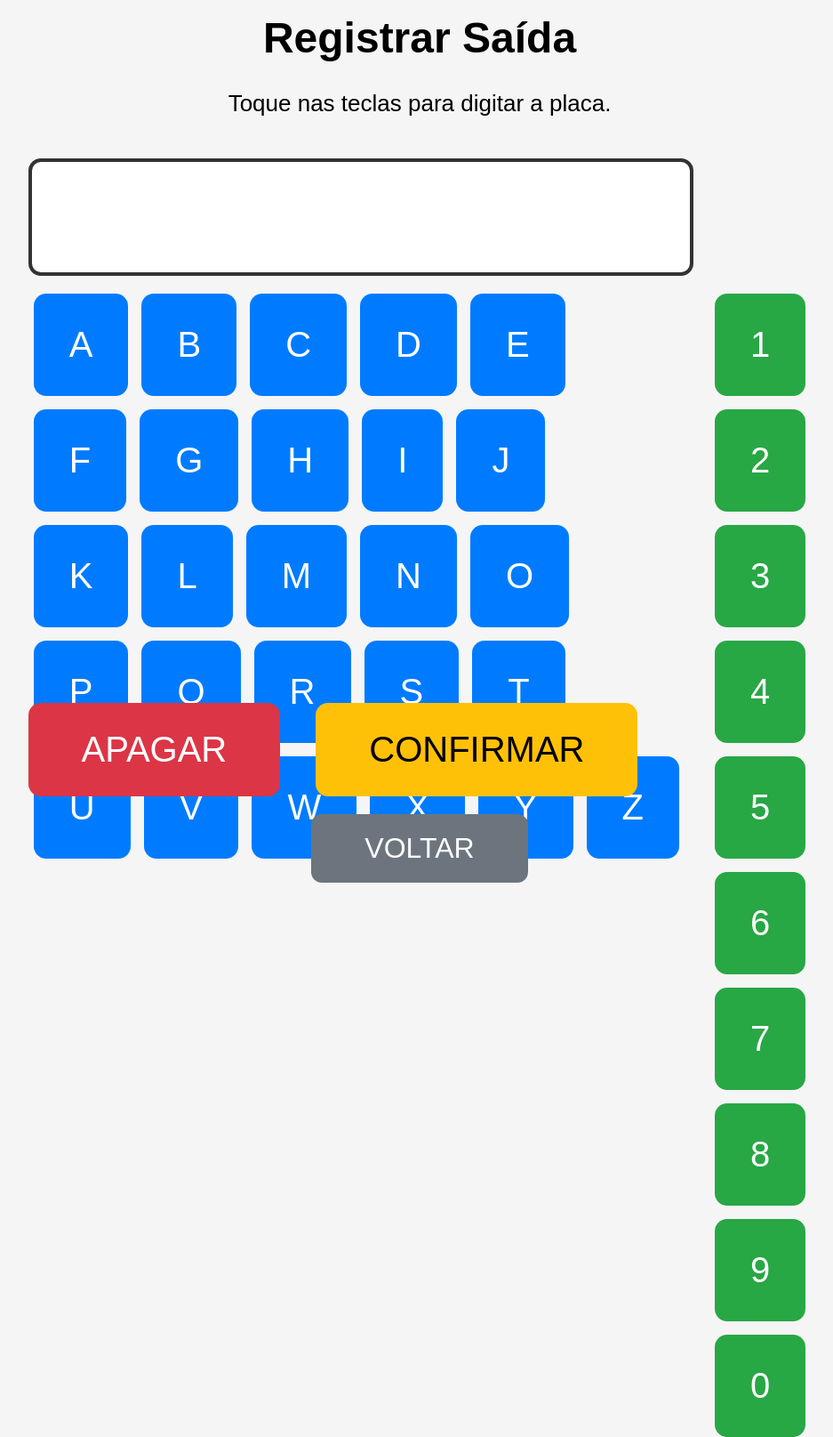
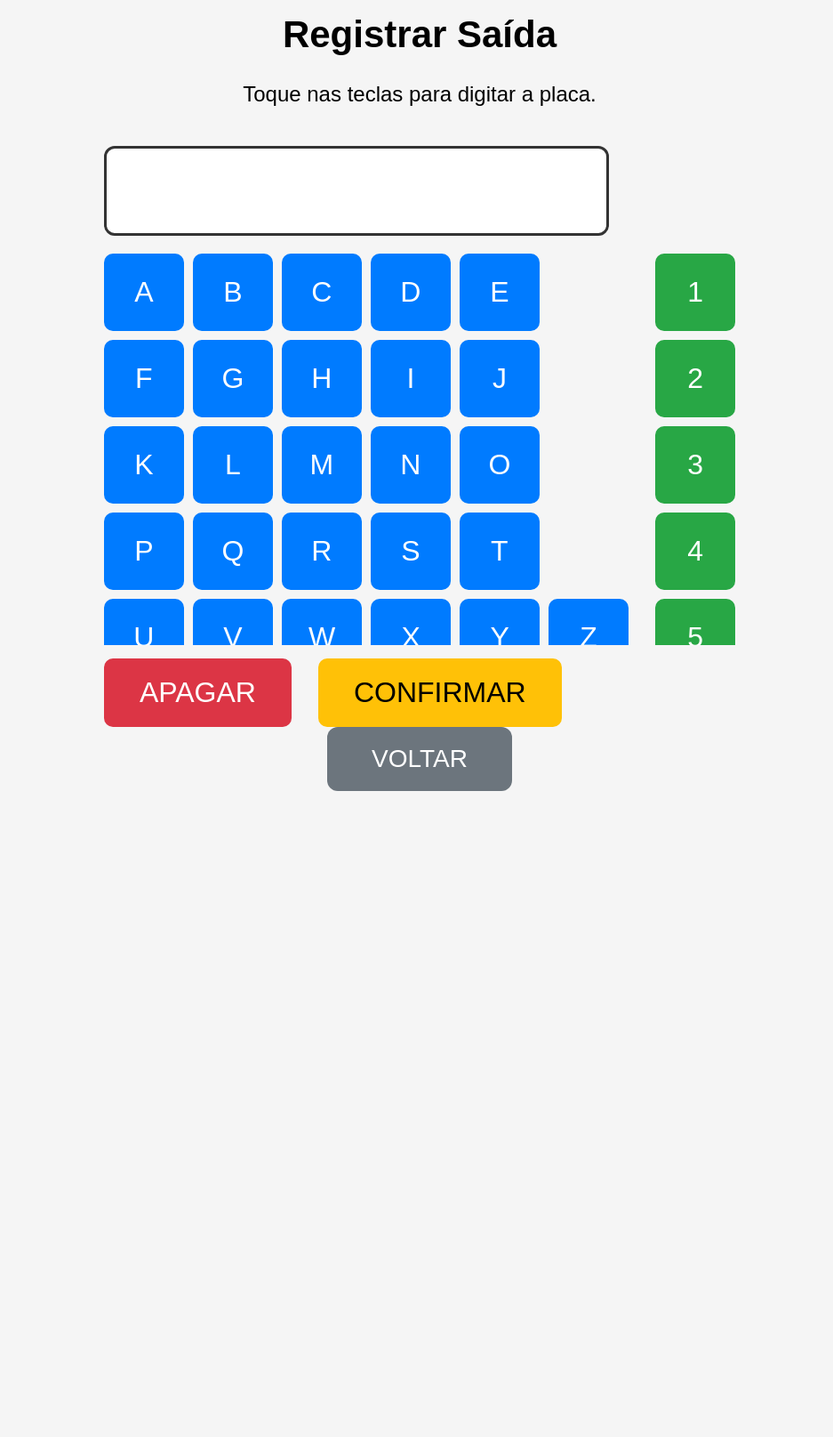
Before and after one commit to PedroMoeziaJr/programa_prime_park, a Flask app: page /saida in a window 1280 px wide. Shown: the whole page at 89% size, without its empty margins (168-1105 px from the left). After the commit the page ends 889 px from the top, so only its background shows below. Run offline with Flask 3, Linux system fonts and the light colour scheme.

Commit message:
Refactor CSS for improved layout and styling
Updated styles for various elements including buttons, inputs, and keyboard layout. Adjusted font sizes and margins for better UI consistency.

```diff
--- a/static/style.css
+++ b/static/style.css
@@ -7,7 +7,7 @@ body {
     padding: 0;
     font-family: Arial, sans-serif;
     background: #f5f5f5;
-    overflow: hidden;
+    overflow: hidden; /* impede rolagem */
 }
 
 .screen {
@@ -19,65 +19,109 @@ body {
     padding-top: 10px;
 }
 
-/* TÍTULOS */
+/* ===========================
+   TÍTULOS
+=========================== */
 h1 {
-    font-size: 48px;
+    font-size: 42px;
     margin: 5px;
 }
 
 p {
-    font-size: 26px;
+    font-size: 24px;
 }
 
-/* CAMPO DE DIGITAÇÃO */
+/* ===========================
+   BOTÕES DA TELA INICIAL
+=========================== */
+.menu-buttons {
+    margin-top: 40px;
+    display: flex;
+    flex-direction: column;
+    gap: 20px;
+}
+
+.btn-main, .btn-admin, .btn-back {
+    padding: 20px 50px;
+    font-size: 28px;
+    border: none;
+    border-radius: 12px;
+    cursor: pointer;
+}
+
+.btn-main {
+    background: #007bff;
+    color: white;
+}
+
+.btn-admin {
+    background: #28a745;
+    color: white;
+}
+
+.btn-back {
+    background: #6c757d;
+    color: white;
+}
+
+/* ===========================
+   CAMPO DE DIGITAÇÃO
+=========================== */
 .placa-input {
-    font-size: 64px;
+    font-size: 48px;
     text-align: center;
-    padding: 25px;
+    padding: 20px;
     margin: 20px 0;
-    width: 85%;
-    border-radius: 14px;
-    border: 4px solid #333;
+    width: 80%;
+    border-radius: 12px;
+    border: 3px solid #333;
     background: #ffffff;
 }
 
-/* TECLADO EM DUAS COLUNAS */
+/* ===========================
+   TECLADO LATERAL
+=========================== */
 .keyboard-container {
     display: flex;
     justify-content: center;
     align-items: flex-start;
-    gap: 40px;
+    gap: 30px;
     width: 100%;
-    height: 55vh;
+    height: 55vh; /* garante que cabe na tela */
+    overflow: hidden;
 }
 
 /* LETRAS */
 .keyboard-letters {
     display: flex;
     flex-direction: column;
-    gap: 15px;
+    gap: 10px;
 }
 
-/* NÚMEROS EM COLUNA */
+/* NÚMEROS */
 .keyboard-numbers {
     display: flex;
     flex-direction: column;
-    gap: 15px;
+    gap: 10px;
 }
 
 /* LINHAS DE LETRAS */
 .keyboard-row {
     display: flex;
-    gap: 15px;
+    gap: 10px;
 }
 
-/* TECLAS */
+/* ===========================
+   TECLAS
+=========================== */
 .key {
-    padding: 35px 40px;
-    font-size: 40px;
-    border-radius: 14px;
+    padding: 25px 30px;
+    font-size: 32px;
+    border-radius: 10px;
     border: none;
     cursor: pointer;
+    min-width: 90px;
+    min-height: 70px;
 }
 
 .key-letter {
@@ -90,36 +134,37 @@ p {
     color: white;
 }
 
-/* AÇÕES */
+/* ===========================
+   AÇÕES
+=========================== */
 .keyboard-actions {
-    margin-top: 20px;
+    margin-top: 15px;
     display: flex;
-    gap: 40px;
+    gap: 30px;
 }
 
 .key-action {
     background: #dc3545;
     color: white;
-    padding: 30px 60px;
-    font-size: 40px;
-    border-radius: 14px;
+    padding: 20px 40px;
+    font-size: 32px;
+    border-radius: 10px;
 }
 
 .key-confirm {
     background: #ffc107;
     color: #000;
-    padding: 30px 60px;
-    font-size: 40px;
-    border-radius: 14px;
+    padding: 20px 40px;
+    font-size: 32px;
+    border-radius: 10px;
 }
 
-/* BOTÃO VOLTAR */
-.btn-back {
-    margin-top: 20px;
-    padding: 20px 60px;
-    font-size: 32px;
-    background: #6c757d;
-    color: white;
-    border: none;
-    border-radius: 12px;
+/* ===========================
+   ERROS
+=========================== */
+.erro {
+    color: red;
+    font-weight: bold;
+    margin-bottom: 10px;
+    font-size: 24px;
 }
```
